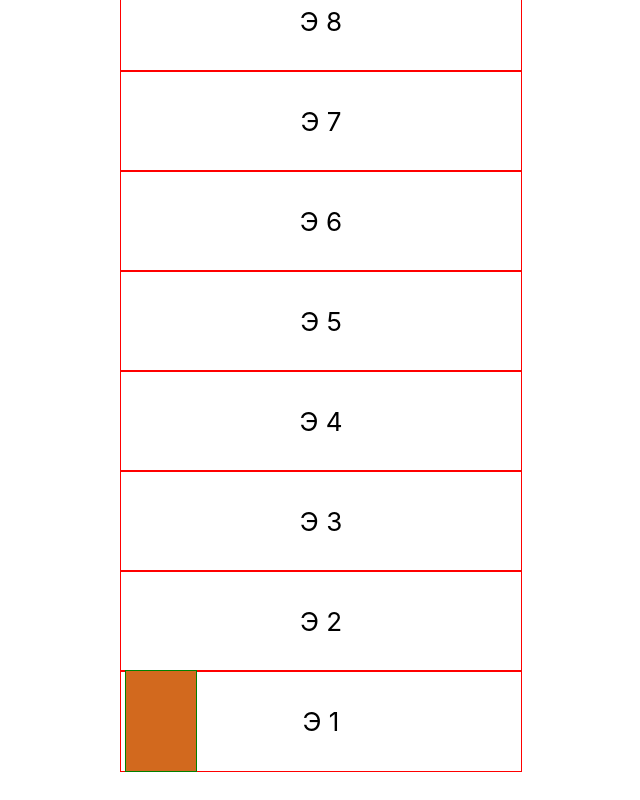
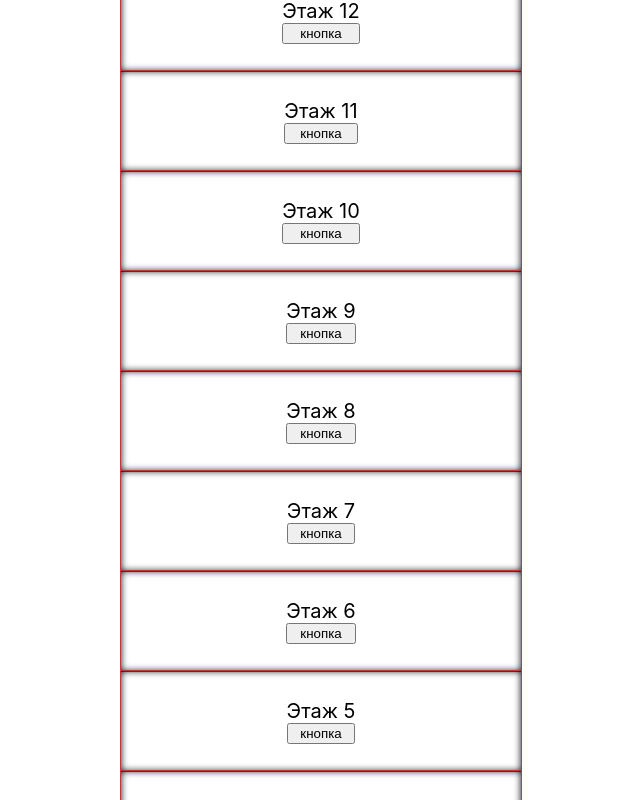
Before and after one commit to kaskodim/elevator-button, a React (Create React App) app: page / in a window 1280 px wide. Shown: the part 280-1080 px from the top of the page, without its empty margins (319-959 px from the left). Before the commit the page ends 1052 px from the top, so only its background shows below. Built offline with nearby package versions, Linux system fonts and the light colour scheme.

Commit message:
four draft commit

```diff
--- a/src/components/Elevator/Elevator.tsx
+++ b/src/components/Elevator/Elevator.tsx
@@ -5,28 +5,17 @@ import {Lift} from '@src/components/Lift/Lift';
 import {useState} from 'react';
 
 
-const FLOOR_COUNT: number = 10;
+const FLOOR_COUNT: number = 14;
 const FLOOR_HEIGHT: number = 100;
 
-const DEFAULT_ELEVATOR_SPEED: number = 4;
-const STARTING_ELEVATOR_SPEED: number = 1;
-const FINISHING_ELEVATOR_SPEED: number = 1;
+export const NORMAL_ELEVATOR_SPEED: number = 1.5;
+export const SLOW_ELEVATOR_SPEED: number = 2;
 
-
-// default elevator speed
-//
-// starting speed of the elevator
-
-// finishing speed of the elevator
 
 export const Elevator = () => {
 
     const floors = createFloors(FLOOR_COUNT)
 
-
-    // я тут
-
-    // нужно
     const [floorValueButton, setFloorValueButton] = useState(1);
 
 
@@ -36,26 +25,24 @@ export const Elevator = () => {
 
     }
 
-
-    // floor with elevator
-
     return (
         <Container>
+
+
             {floors.reverse().map((floor) => (
                 <Floor key={floor.id}
                        floor={floor.floor}
-                       title={'Э '}
+                       title={'Этаж '}
                        height={FLOOR_HEIGHT}
                        elevatorMovement={elevatorMovement}
                 />
             ))}
 
-
             <Lift floor={floorValueButton}
                   height={FLOOR_HEIGHT}
-                  speed={DEFAULT_ELEVATOR_SPEED}
 
             />
+
 
         </Container>
     );
--- a/src/components/Floor/Floor.tsx
+++ b/src/components/Floor/Floor.tsx
@@ -1,4 +1,4 @@
-import {SFloor} from './styles';
+import {SFloor, SFloorInner} from './styles';
 
 export type FloorPropsType = {
     id?: number
@@ -18,12 +18,23 @@ export const Floor = (props: FloorPropsType) => {
     // + логика на будущее
     return (
         <SFloor height={props.height}
-                onClick={() => {
-                    onClickHandler(props.floor)
-                }}
+
         >
-            {props.title}
-            {props.floor}
+            <SFloorInner>
+                <>
+                    {props.title}
+                    {props.floor}
+                </>
+
+                <button
+                    onClick={() => {
+                        onClickHandler(props.floor)
+                    }}>кнопка
+                </button>
+
+
+            </SFloorInner>
+
         </SFloor>
     )
 }
--- a/src/components/Floor/styles.ts
+++ b/src/components/Floor/styles.ts
@@ -1,11 +1,24 @@
 import styled from 'styled-components';
 
-export const SFloor = styled.div<{ height: number}>`
+export const SFloor = styled.div<{ height: number }>`
     display: flex;
     width: 100%;
     height: ${props => (props.height + 'px')};
     justify-content: center;
     align-items: center;
-    font-size: 26px;
-    outline: 1px solid red;
+    font-size: 20px;
+    outline: 1px solid #c13838;
+    box-shadow: inset 0 0 7px #090909;
+    user-select: none;
+    position: relative;
+    z-index: 22;
+
 `
+
+export const SFloorInner = styled.div`
+    height: 100%;
+    display: flex;
+    flex-direction: column;
+    justify-content: center;
+    //justify-content: space-around;
+`
--- a/src/components/Lift/Lift.tsx
+++ b/src/components/Lift/Lift.tsx
@@ -1,44 +1,104 @@
-import React, {useEffect} from 'react';
+import React, {useEffect, useState} from 'react';
 import {SLift, SLiftPropsType} from '@src/components/Lift/styles';
+import {NORMAL_ELEVATOR_SPEED, SLOW_ELEVATOR_SPEED} from '@src/components/Elevator/Elevator';
 
-export type LiftPropsType = SLiftPropsType & {}
 
+export type LiftPropsType = Pick<SLiftPropsType, 'height' | 'floor'>
+
+type timingFunctionType = 'linear' | 'ease-in' | 'ease-out' | 'ease-in-linear';
 
 
 export const Lift = (props: LiftPropsType) => {
 
+        const [status, setStatus] = useState('stop');
         const [currentFloor, setCurrentFloor] = React.useState(1)
-    const [speed, setSpeed] = React.useState(props.speed)
+        const [speed, setSpeed] = React.useState(SLOW_ELEVATOR_SPEED)
+        const [timingFunction, setTimingFunction] = React.useState<timingFunctionType>('ease-in');
+        const [tempCurrentFloor, setTempCurrentFloor] = React.useState(1)
+
+        console.log({status})
+        console.log({timingFunction})
 
 
-    const moveLift = (cF: number) => {
+        const moveLift = (cF: number, delay: number) => {
             console.log({cF})
+
+
             if (cF === props.floor) {
+                setCurrentFloor(cF)
+
                 console.log('я все', cF)
-            return
+
+                setStatus('stop')
+                setSpeed(SLOW_ELEVATOR_SPEED)
+                setTimingFunction('ease-in')
             } else {
+                // вверх
                 if (cF < props.floor) {
+
+                    setTimeout(() => {
+                        if (cF + 2 === props.floor) {
+                            setStatus('stopping')
+                            setSpeed(SLOW_ELEVATOR_SPEED)
+                            setTimingFunction('ease-out')
+                            moveLift(cF + 1, SLOW_ELEVATOR_SPEED);
+
+
+
+
+                        } else {
+                            setStatus('progress')
+                            setSpeed(NORMAL_ELEVATOR_SPEED)
+                            setTimingFunction('linear')
+                            moveLift(cF + 1, NORMAL_ELEVATOR_SPEED);
+
+                        }
+
+
+                    }, delay * 1000)
                     setCurrentFloor(cF + 1)
+
+                }
+
+                // вниз
+                if (cF > props.floor) {
                     setTimeout(() => {
-                    moveLift(cF + 1)
-                }, speed * 1000)
+
+                        if (cF - 2 === props.floor) {
+                            setStatus('stopping')
+                            setSpeed(SLOW_ELEVATOR_SPEED)
+                            setTimingFunction('ease-out')
+                            moveLift(cF - 1, SLOW_ELEVATOR_SPEED);
+                        } else {
+                            setStatus('progress')
+                            setSpeed(NORMAL_ELEVATOR_SPEED)
+                            setTimingFunction('linear')
+                            moveLift(cF - 1, NORMAL_ELEVATOR_SPEED);
                         }
-            if (cF > props.floor) {
+                    }, delay * 1000)
                     setCurrentFloor(cF - 1)
-                setTimeout(() => {
-                    moveLift(cF - 1)
-                }, speed * 1000)
                 }
             }
         }
 
         useEffect(() => {
-        moveLift(currentFloor)
+            setStatus('start')
+            setTempCurrentFloor(currentFloor)
+            moveLift(currentFloor, SLOW_ELEVATOR_SPEED)
+
         }, [props.floor])
 
+
+        console.log({speed})
         return (
-        <SLift floor={currentFloor}
+            <SLift
+                status={status}
+                floor={currentFloor}
                 height={props.height}
-               speed={speed}/>
+                speed={speed}
+                timingFunction={timingFunction}
+
+            />
         );
-};
+    }
+;
--- a/src/components/Lift/styles.ts
+++ b/src/components/Lift/styles.ts
@@ -1,10 +1,11 @@
 import styled from 'styled-components';
-
 
 export type SLiftPropsType = {
     floor: number
     height: number
     speed: number
+    timingFunction: string
+    status: string
 }
 
 
@@ -13,13 +14,14 @@ export const SLift = styled.div<SLiftPropsType>`
     height: ${props => props.height + 'px'};
     margin-left: 5px;
     outline: 1px solid green;
-    background-color: chocolate;
+    background-color: ${(st) => st.status === 'stop' ? 'yellow' : 'green'};
     position: absolute;
-
+    box-shadow: inset 0 0 7px #090909;
 
 
     bottom: ${props => ((props.height * props.floor) - props.height + 'px')};
 
 
-    transition: bottom ${ (props)=> props.speed }s linear;
+    transition: bottom ${(props) => props.speed}s ${(props) => props.timingFunction};
+
 `
```
Lines whose indentation alone changed are shown as unchanged.
